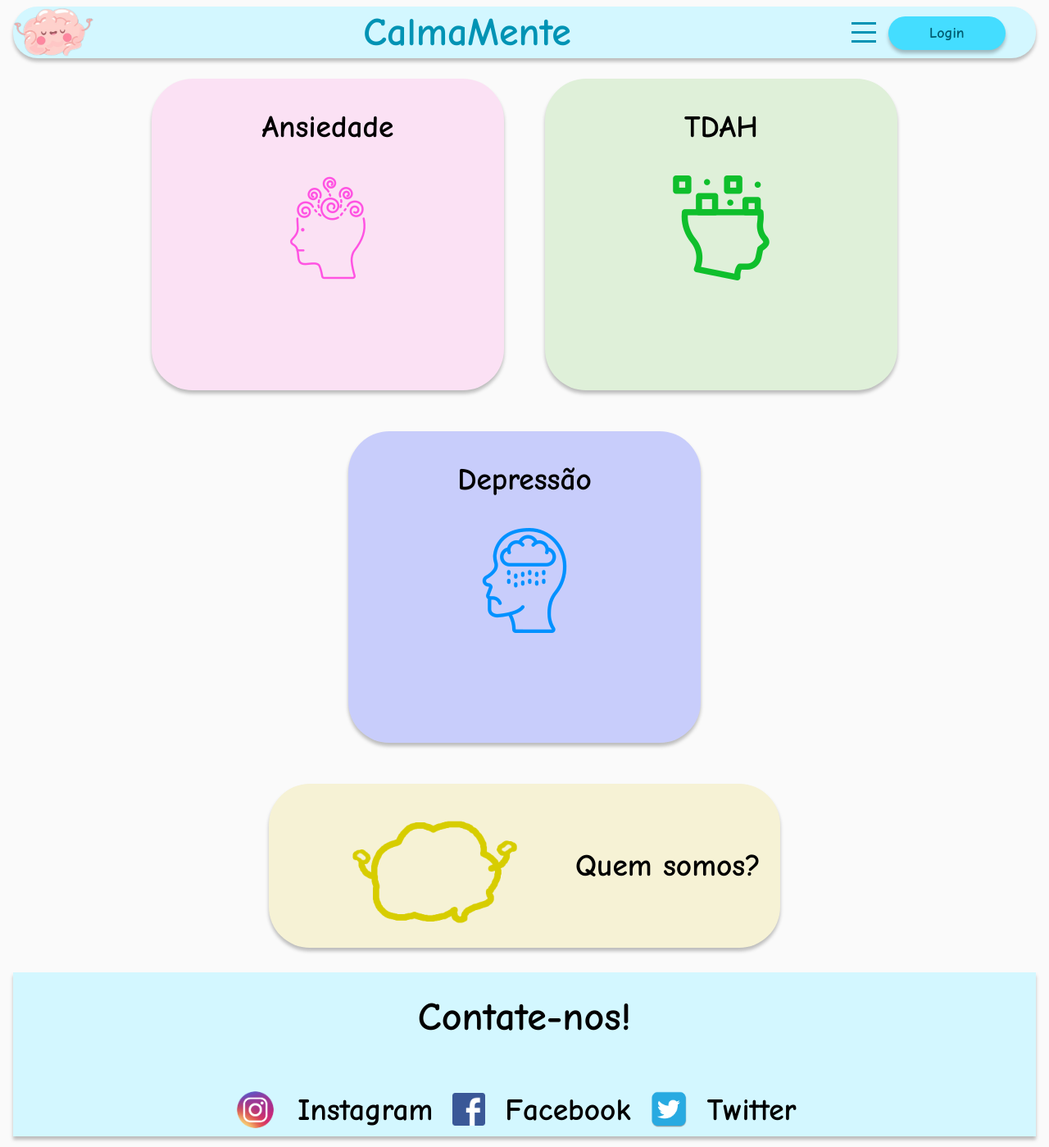
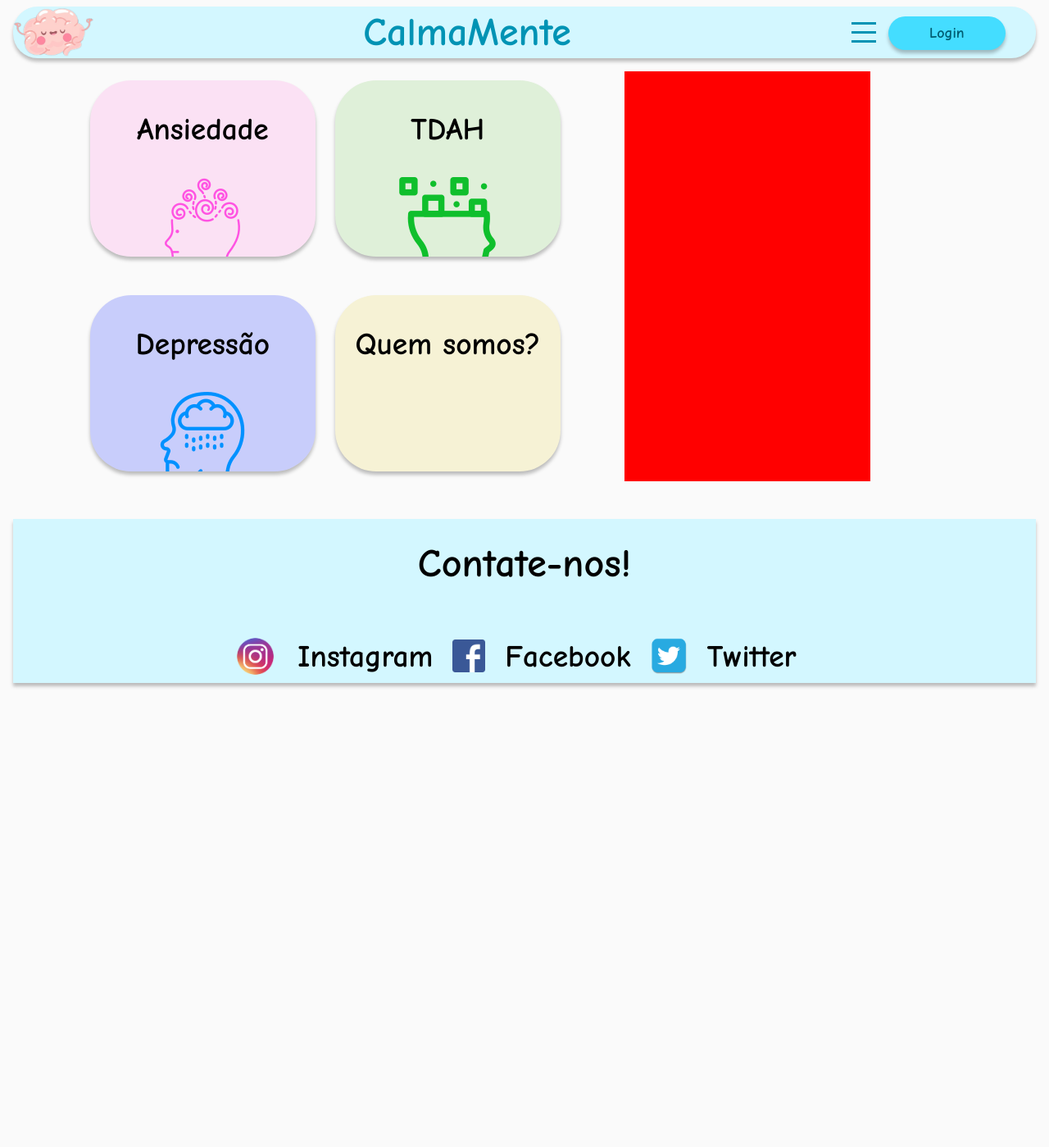
Before and after one commit to YaraPaesB/CalmaMenteAngular, an Angular app: page / in a window 1280 px wide. Shown: the whole page at 82% size. After the commit the page ends 846 px from the top, so only its background shows below. Built offline with nearby package versions, Linux system fonts and the light colour scheme.

Commit message:
homePage alterações incompleto

```diff
--- a/src/app/home/home.component.css
+++ b/src/app/home/home.component.css
@@ -1,4 +1,9 @@
 @import 'src/assets/css/global.css';
+
+main {
+    display: flex;
+    padding: calc(var(--val-size)*2);
+}
 
 .pag__inicial {
     flex-wrap: wrap;
@@ -6,6 +11,8 @@
     flex-direction: row;
     justify-content: center;
     align-items: center;
+    gap: 24px;
+    width: 60%;
 }
 
 #bloco__ansiedade {
@@ -21,14 +28,21 @@
 }
 
 #bloco__somos {
-    justify-content: center;
+    background-color: var(--light-yellow);
+}
+
+aside {
+    width: 40%;
     display: flex;
-    flex-direction: row-reverse;
-    align-items: center;
-    align-self: center;
-    background-color: var(--light-yellow);
-    margin-left: auto;
-    margin-right: auto;
-    width: 50%;
-    height: 200px;
 }
+
+.container_banner {
+    display: flex;
+    width: 100%;
+}
+
+.banner {
+    background-color: red;
+    width: 300px;
+    height: 500px;
+}
--- a/src/app/home/home.component.html
+++ b/src/app/home/home.component.html
@@ -11,18 +11,26 @@
                 <h3>TDAH</h3>
                 <img src="assets/img/tdah.png" alt="tdah">
             </a>
-            </div>
+        </div>
         <div class="bloco_size" id="bloco__depressao">
             <a href="depressao.html">
                 <h3>Depressão</h3>
                 <img src="assets/img/depressao.png" alt="depressao">
             </a>
         </div>
+        <div class="bloco_size" id="bloco__somos">
+            <h3>Quem somos?</h3>
+            <a href="quemsomos.html">
+                <img src="assets/img/logovetoramarelo.png" width="350" alt="somos">
+            </a>
         </div>
-    <div class="bloco_size" id="bloco__somos">
-        <h3>Quem somos?</h3>
-        <a href="quemsomos.html">
-            <img src="assets/img/logovetoramarelo.png" width="350" alt="somos">
-        </a>
     </div>
+    <aside>
+        <div class="container_banner">
+            <div class="banner">
+
+            </div>
+        </div>
+    </aside>
+
 </main>
--- a/src/assets/css/global.css
+++ b/src/assets/css/global.css
@@ -145,9 +145,8 @@ nav a {
 /* ///////// */
 
 .bloco_size {
-    width: 430px;
-    height: 380px;
-    margin: 25px;
+    width: 275px;
+    height: 215px;
     border-radius: 50px;
     box-shadow: var(--drop-shadow);
     overflow: hidden;
```
